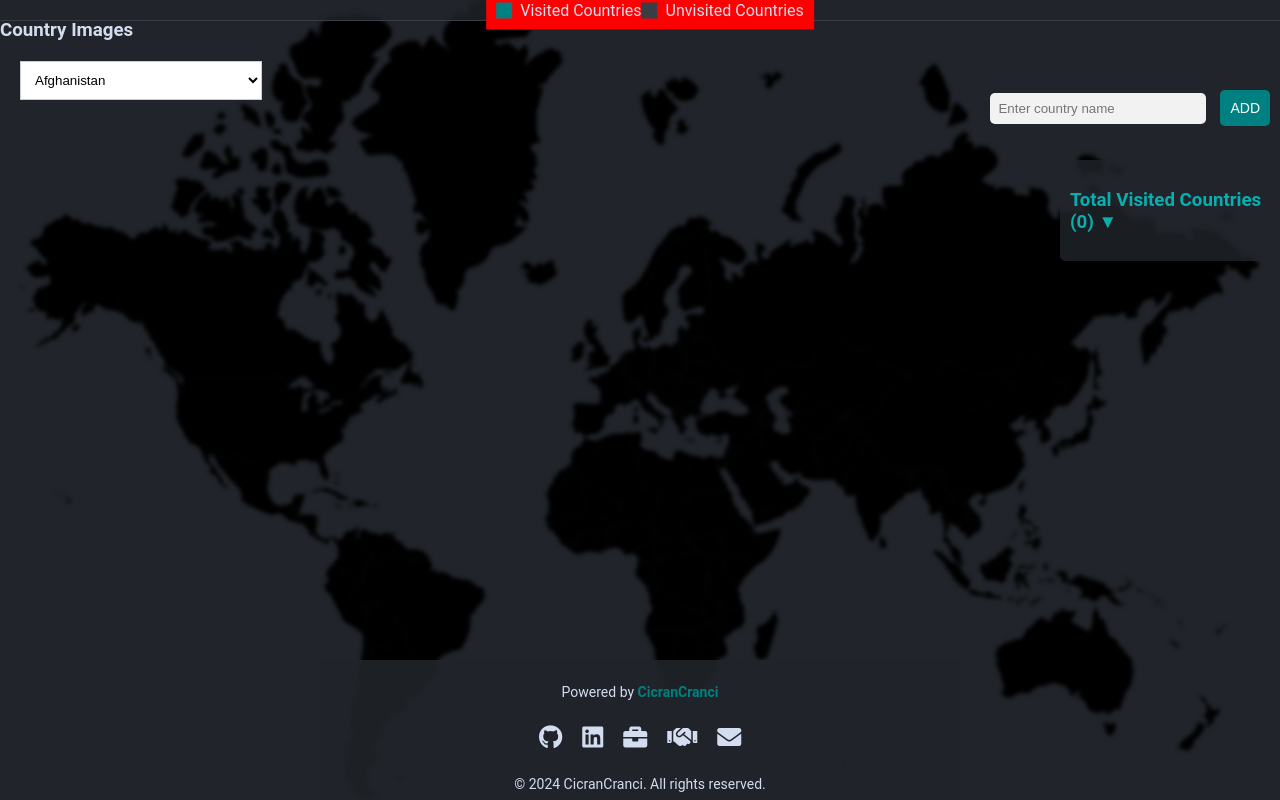
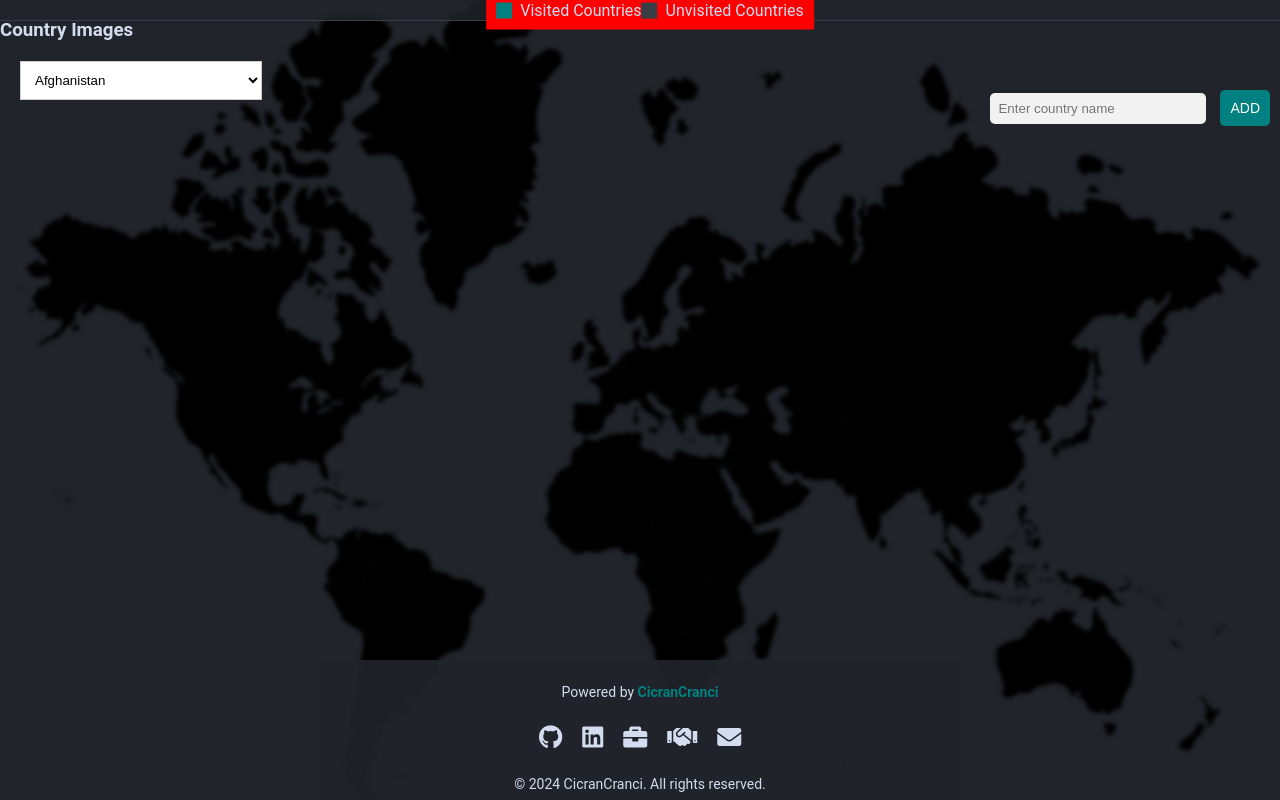
Before and after one commit to CicranCranci/TravelTracker, a Node server app: page / in a window 1280 px wide. Run offline with Node 20, Linux system fonts and the light colour scheme; data that the repository does not hold is empty.

Commit message:
Removed visited country menu functionality from main.js

```diff
--- a/index.js
+++ b/index.js
@@ -23,13 +23,14 @@ const app = express();
 const pool = new Pool({
   host: process.env.DB_HOST,
   port: process.env.DB_PORT,
-  database: process.env.DB_NAME,
+  database: process.env.DB_DATABASE, // updated from DB_NAME to DB_DATABASE
   user: process.env.DB_USER,
   password: process.env.DB_PASSWORD,
   ssl: {
     rejectUnauthorized: false, // This is needed for Render
   },
 });
+
 
 // Configure multer for file uploads
 const upload = multer({ dest: 'public/uploads/' });
--- a/public/scripts/main.js
+++ b/public/scripts/main.js
@@ -4,15 +4,7 @@ document.addEventListener('DOMContentLoaded', function () {
     const mapPaths = document.querySelectorAll('.ag-canvas_svg path');
     const input = document.querySelector('input[name="country"]');
     const autocompleteContainer = document.getElementById('autocomplete-container');
-    const visitedCountriesList = document.getElementById('visited-countries-list');
-    const countElement = document.getElementById('visited-countries-count');
-    const toggle = document.getElementById('visited-countries-toggle');
-    const menu = document.getElementById('visited-countries-list');
     const countryInfo = document.getElementById('country-info');
-
-    // Expanded carousel variables
-    const expandedCarouselContainer = document.getElementById('expanded-carousel-container');
-    let expandedImageIndex = 0;
 
     // Highlight visited countries on the map
     countryCodes.forEach(code => {
@@ -79,85 +71,13 @@ document.addEventListener('DOMContentLoaded', function () {
         autocompleteContainer.innerHTML = '';
     }
 
-    // Populate visited country list and count
-    fetch('/visited-countries')
-        .then(response => response.json())
-        .then(visitedCountries => {
-            updateVisitedCountries(visitedCountries);
-        })
-        .catch(handleFetchError('visited countries'));
-
-    function updateVisitedCountries(visitedCountries) {
-        visitedCountriesList.innerHTML = '';
-        countElement.textContent = `(${visitedCountries.length})`;
-
-        if (visitedCountries.length === 0) {
-            visitedCountriesList.innerHTML = '<li>No visited countries</li>';
-        } else {
-            visitedCountries.forEach(country => {
-                const li = document.createElement('li');
-                li.textContent = country;
-                li.addEventListener('click', () => {
-                    highlightCountry(country);
-                    fetchCountryInfo(country);
-                    menu.classList.remove('visible');
-                    const icon = toggle.querySelector('.dropdown-icon');
-                    if (icon) {
-                        icon.classList.remove('rotate');
-                    }
-                });
-                visitedCountriesList.appendChild(li);
-            });
-        }
-    }
-
-    function handleFetchError(context) {
-        return (error) => {
-            console.error(`Error fetching ${context}:`, error);
-            alert(`Failed to fetch ${context}: ${error.message}`);
-        };
-    }
-
-
     // Hover effect to highlight country on the map
-    visitedCountriesList.addEventListener('mouseover', function (event) {
-        if (event.target.tagName === 'LI') {
-            highlightCountryOnMap(event.target.textContent, true);
-        }
+    mapPaths.forEach(path => {
+        path.addEventListener('click', function () {
+            const countryName = this.getAttribute('title');
+            fetchCountryInfo(countryName);
+        });
     });
-
-    visitedCountriesList.addEventListener('mouseout', function (event) {
-        if (event.target.tagName === 'LI') {
-            highlightCountryOnMap(event.target.textContent, false);
-        }
-    });
-
-    function highlightCountryOnMap(countryName, highlight) {
-        fetch(`/country-code?name=${countryName}`)
-            .then(response => response.json())
-            .then(data => {
-                const countryElement = document.getElementById(data.country_code);
-                if (countryElement) {
-                    countryElement.classList.toggle('hovered', highlight);
-                }
-            })
-            .catch(handleFetchError('country code'));
-    }
-
-    function highlightCountry(countryName) {
-        fetch(`/country-code?name=${countryName}`)
-            .then(response => response.json())
-            .then(data => {
-                const countryElement = document.getElementById(data.country_code);
-                if (countryElement) {
-                    countryElement.style.fill = 'yellow';
-                    setTimeout(() => {
-                        countryElement.style.fill = 'teal';
-                    }, 4000);
-                }
-            })
-            .catch(handleFetchError('country code'));
-    }
 
     function fetchCountryInfo(countryName) {
         fetch(`/country-info?name=${countryName}`)
@@ -182,40 +102,10 @@ document.addEventListener('DOMContentLoaded', function () {
         closeBtn.onclick = () => countryInfo.style.display = 'none';
     }
 
-    // Add event listener to SVG paths
-    mapPaths.forEach(path => {
-        path.addEventListener('click', function () {
-            const countryName = this.getAttribute('title');
-            fetchCountryInfo(countryName);
-        });
-    });
-
-    // Dropdown functionality for visited countries
-    toggle.addEventListener('click', () => {
-        menu.classList.toggle('visible');
-        const icon = toggle.querySelector('.dropdown-icon');
-        if (icon) {
-            icon.classList.toggle('rotate');
-        }
-    });
-
-    // Show expanded carousel without 3D effect
-    function showExpandedCarousel(images) {
-        expandedImageIndex = 0; // Reset index
-        expandedCarouselImagesContainer.innerHTML = ''; // Clear existing images
-
-        images.forEach(url => {
-            const img = document.createElement('img');
-            img.src = url;
-            expandedCarouselImagesContainer.appendChild(img);
-        });
-
-        expandedCarouselContainer.style.display = 'block';
-        updateExpandedCarousel();
-    }
-
-    function updateExpandedCarousel() {
-        const offset = -expandedImageIndex * 100; // Calculate offset based on index
-        expandedCarouselImagesContainer.style.transform = `translateX(${offset}%)`;
+    function handleFetchError(context) {
+        return (error) => {
+            console.error(`Error fetching ${context}:`, error);
+            alert(`Failed to fetch ${context}: ${error.message}`);
+        };
     }
 });
--- a/views/index.ejs
+++ b/views/index.ejs
@@ -4,22 +4,15 @@
 <head>
   <meta charset="UTF-8">
   <meta name="viewport" content="width=device-width, initial-scale=1.0">
-
-<meta name="description" content="Track your travel history and visited countries with this interactive tool.">
-<meta name="keywords" content="Travel, Tracker, Countries, Map, Visited">
-<meta name="author" content="Cristian Andrei Ciuparu">
-
-
-
+  <meta name="description" content="Track your travel history and visited countries with this interactive tool.">
+  <meta name="keywords" content="Travel, Tracker, Countries, Map, Visited">
+  <meta name="author" content="Cristian Andrei Ciuparu">
   <title>Travel Tracker</title>
   <link rel="stylesheet" href="./styles/main.css">
   <link rel="stylesheet" href="https://cdnjs.cloudflare.com/ajax/libs/font-awesome/5.15.4/css/all.min.css" defer>
-
-
 </head>
 
 <body>
-
   <!-- Modal for Zoomed Image -->
   <div id="image-modal" class="modal">
     <span class="close-modal">&times;</span>
@@ -47,22 +40,7 @@
         </div>
       </div>
 
-      <div id="visited-countries-container" class="dropdown-container">
-        <h3 id="visited-countries-toggle" class="dropdown-toggle">
-          <span>Total Visited Countries</span>
-          <span id="visited-countries-count" class="count">
-            <%= visitedCountries.length %>
-          </span>
-          <span class="dropdown-icon">&#9660;</span>
-        </h3>
-        <ul id="visited-countries-list" class="dropdown-menu">
-          <% visitedCountries.forEach(function(country) { %>
-            <li>
-              <%= country %>
-            </li>
-            <% }); %>
-        </ul>
-      </div>
+
     </div>
 
     <section class="ag-canvas">
@@ -454,6 +432,7 @@
   </select>
 
   </div>
+
   <footer class="sticky-footer">
     <div class="footer-content">
       <p>Powered by <a href="https://cicrancranci.ro" target="_blank">CicranCranci</a></p>
@@ -464,15 +443,14 @@
               class="fab fa-linkedin" aria-label="LinkedIn"></i></a></li>
         <li><a href="https://www.upwork.com/freelancers/~011026a4118009b633" target="_blank" title="Upwork"><i
               class="fas fa-briefcase" aria-label="Upwork"></i></a></li>
-        <li><a href="https://www.fiverr.com/cicran?up_rollout=true" target="_blank" title="Fiverr"><i class="fas fa-handshake"
-              aria-label="Fiverr"></i></a></li>
-        <li><a href="mailto:cicrancranci@gmail.com" title="Email"><i class="fas fa-envelope" aria-label="Email"></i></a></li>
-
+        <li><a href="https://www.fiverr.com/cicran?up_rollout=true" target="_blank" title="Fiverr"><i
+              class="fas fa-handshake" aria-label="Fiverr"></i></a></li>
+        <li><a href="mailto:cicrancranci@gmail.com" title="Email"><i class="fas fa-envelope" aria-label="Email"></i></a>
+        </li>
       </ul>
       <p>&copy; 2024 CicranCranci. All rights reserved.</p>
     </div>
   </footer>
-
 
   <script src="/scripts/main.js"></script>
   <script src="/scripts/countryImages.js"></script>
```
Also changed, not shown: 1 other file.
